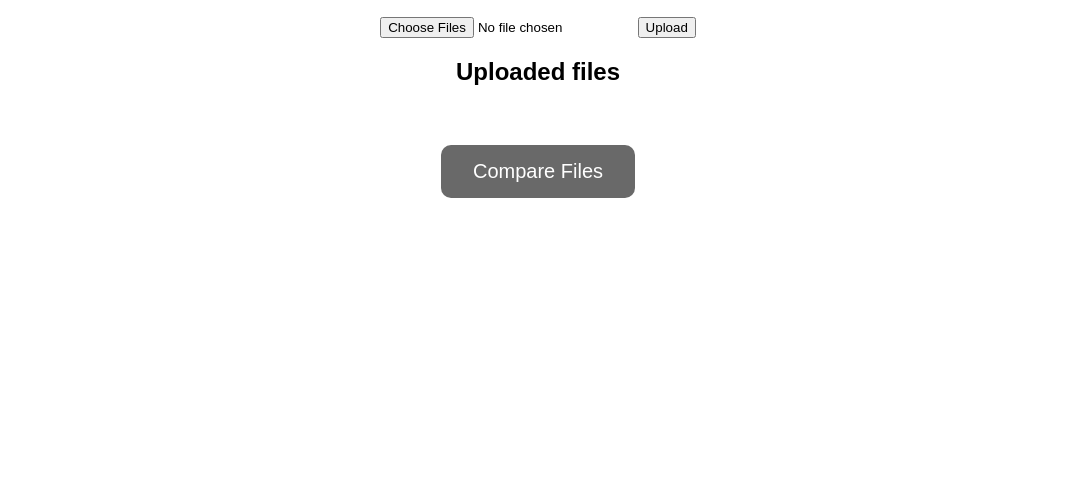
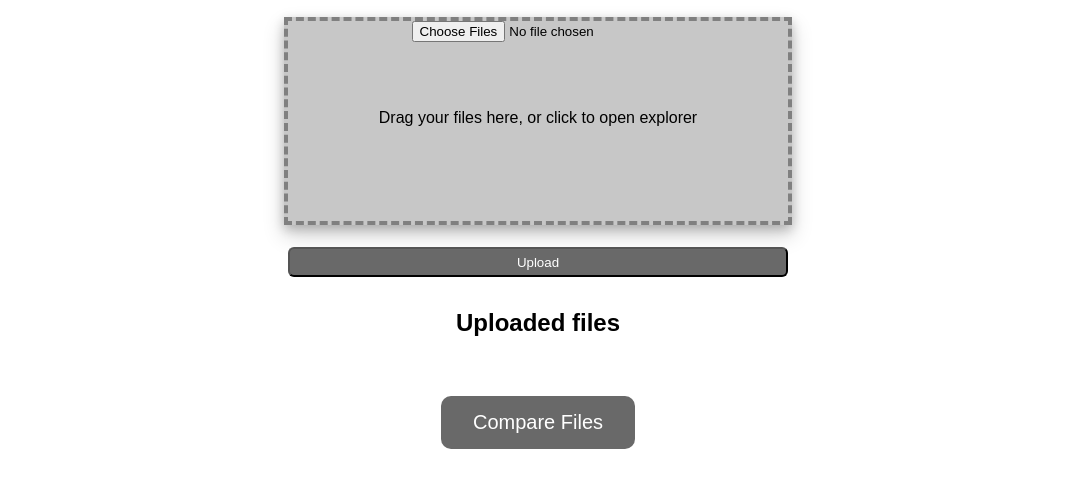
Before and after one commit to UP851899/Coursework-Web-Programming-2021, a website: page web_pages/index.html in a window 1280 px wide. Shown: the part 74-562 px from the top of the page, without its empty margins (102-1177 px from the left). Drawn offline with Linux system fonts and the light colour scheme; no server answers.

Commit message:
added drop zone

```diff
--- a/web_pages/index.html
+++ b/web_pages/index.html
@@ -16,12 +16,20 @@
 </div>
 
 <body>
-    <div class="upload-form">
+    <div class="drop-zone">
+        <form id="upload" action="/upload-files" method="POST" enctype="multipart/form-data">
+            <input id="input" type="file" name="multiFiles" multiple />
+            <p>Drag your files here, or click to open explorer</p>
+            <button type="submit">Upload</button>
+        </form>
+    </div>
+
+    <!-- <div class="upload-form">
         <form action="/upload-files" method="POST" enctype="multipart/form-data">
             <input type="file" name="multiFiles" multiple />
             <button type="submit">Upload</button>
         </form>
-    </div>
+    </div> -->
 
 
 
--- a/web_pages/style.css
+++ b/web_pages/style.css
@@ -129,11 +129,57 @@
 	padding: 15px 32px;
 	border-radius: 10px;
 	text-decoration: none;
+	transition: all .2s ease;
 }
 
 .compareButton .button:hover {
 	background-color: #4b4b4b;
 }
+
+/* ----------------- */
+/* Drop zone styling */
+/* ----------------- */
+
+.drop-zone {
+	display: flex;
+	justify-content: center;
+	text-align: center;
+	margin-bottom: 4em;
+	cursor: pointer;
+}
+
+.drop-zone form {
+	position: relative;
+	width: 500px;
+	height: 200px;
+	border: 4px dashed grey;
+	background-color: #c7c7c7;
+	box-shadow: 0 4px 10px 0 rgba(0, 0, 0, 0.2), 0 10px 20px 0 rgba(0, 0, 0, 0.19);
+}
+
+.drop-zone form p {
+	line-height: 120px;
+}
+
+.drop-zone form input {
+	/* opacity: 0; */
+}
+
+.drop-zone form button {
+	background: #696969;
+	color: white;
+	width: 500px;
+	height: 30px;
+	margin-top: 4em;
+	border-radius: 6px;
+	transition: all .2s ease;
+}
+
+.drop-zone form button:hover {
+	background: #4b4b4b;
+	cursor: pointer;
+}
+
 
 /* -------------------- */
 /* Compare.html styling */
```
